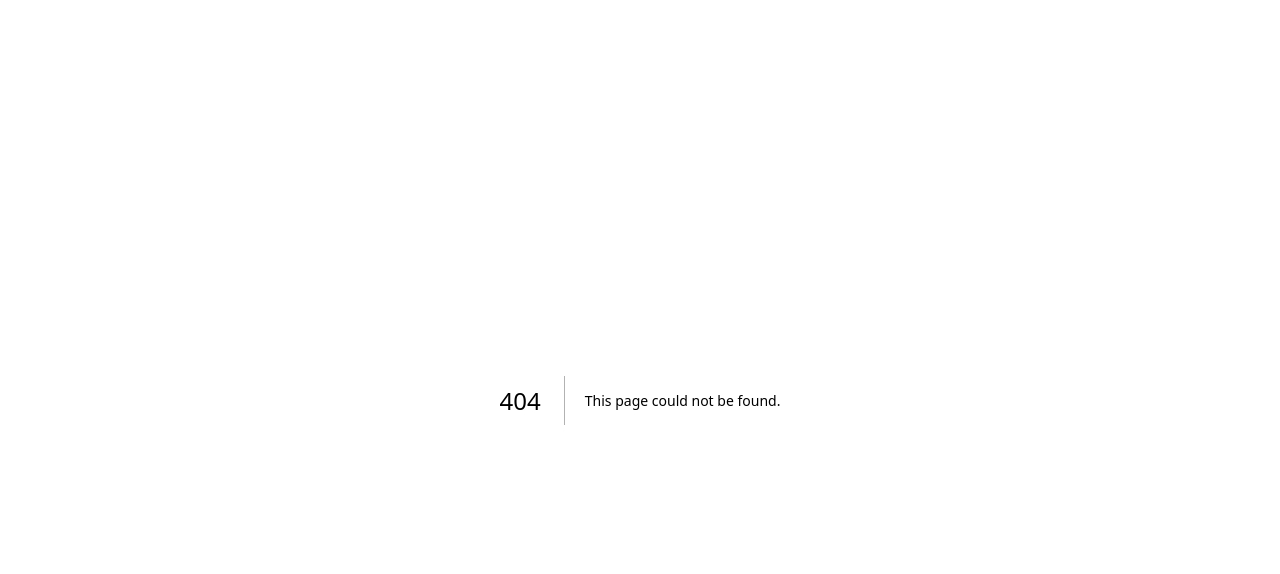
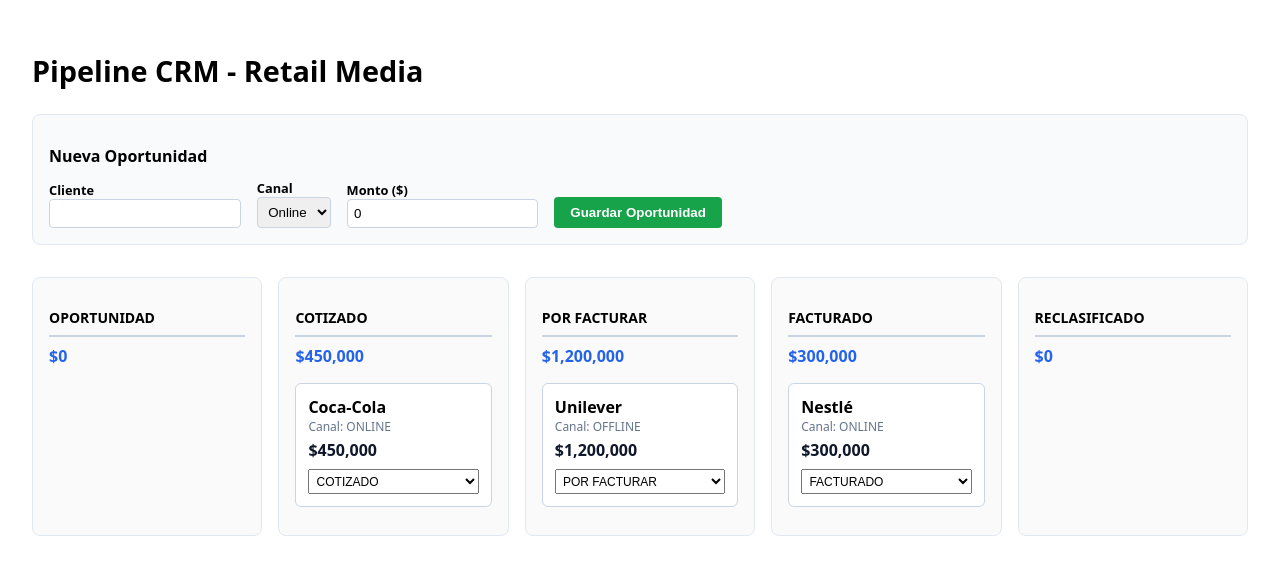
Before and after one commit to laureanochimento-art/crm_retail_media, a Next.js app: page /crm in a window 1280 px wide. Before the commit this address had no page. Shown: the top 574 px of the page. Built offline with nearby package versions, Linux system fonts and the light colour scheme.

Commit message:
Create page.tsx

```diff
--- /dev/null
+++ b/app/crm/page.tsx
@@ -0,0 +1,137 @@
+'use client';
+
+import { useState } from 'react';
+
+type EtapaCRM = 'OPORTUNIDAD' | 'COTIZADO' | 'POR_FACTURAR' | 'FACTURADO' | 'RECLASIFICADO';
+
+interface Oportunidad {
+  id: string;
+  cliente: string;
+  canal: 'ONLINE' | 'OFFLINE';
+  monto: number;
+  etapa: EtapaCRM;
+}
+
+const ETAPAS: EtapaCRM[] = ['OPORTUNIDAD', 'COTIZADO', 'POR_FACTURAR', 'FACTURADO', 'RECLASIFICADO'];
+
+export default function CrmPage() {
+  const [oportunidades, setOportunidades] = useState<Oportunidad[]>([
+    { id: '1', cliente: 'Coca-Cola', canal: 'ONLINE', monto: 450000, etapa: 'COTIZADO' },
+    { id: '2', cliente: 'Unilever', canal: 'OFFLINE', monto: 1200000, etapa: 'POR_FACTURAR' },
+    { id: '3', cliente: 'Nestlé', canal: 'ONLINE', monto: 300000, etapa: 'FACTURADO' },
+  ]);
+
+  const [cliente, setCliente] = useState('');
+  const [canal, setCanal] = useState<'ONLINE' | 'OFFLINE'>('ONLINE');
+  const [monto, setMonto] = useState(0);
+
+  const crearOportunidad = () => {
+    if (!cliente || monto <= 0) return;
+
+    const nueva: Oportunidad = {
+      id: crypto.randomUUID(),
+      cliente,
+      canal,
+      monto,
+      etapa: 'OPORTUNIDAD',
+    };
+
+    setOportunidades([...oportunidades, nueva]);
+    setCliente('');
+    setMonto(0);
+  };
+
+  const moverEtapa = (id: string, nuevaEtapa: EtapaCRM) => {
+    setOportunidades(
+      oportunidades.map((op) => (op.id === id ? { ...op, etapa: nuevaEtapa } : op))
+    );
+  };
+
+  const calcularTotalEtapa = (etapa: EtapaCRM) =>
+    oportunidades
+      .filter((op) => op.etapa === etapa)
+      .reduce((sum, op) => sum + op.monto, 0);
+
+  return (
+    <div style={{ padding: '2rem', fontFamily: 'system-ui, sans-serif' }}>
+      <h1 style={{ fontSize: '1.8rem', fontWeight: 'bold', marginBottom: '1.5rem' }}>
+        Pipeline CRM - Retail Media
+      </h1>
+
+      {/* FORMULARIO DE NUEVA OPORTUNIDAD */}
+      <div style={{ padding: '1rem', backgroundColor: '#f8fafc', borderRadius: '8px', border: '1px solid #e2e8f0', marginBottom: '2rem' }}>
+        <h2 style={{ fontSize: '1rem', fontWeight: 'bold', marginBottom: '0.75rem' }}>Nueva Oportunidad</h2>
+        <div style={{ display: 'flex', gap: '1rem', flexWrap: 'wrap', alignItems: 'flex-end' }}>
+          <div>
+            <label style={{ display: 'block', fontSize: '0.8rem', fontWeight: '600' }}>Cliente</label>
+            <input
+              type="text"
+              value={cliente}
+              onChange={(e) => setCliente(e.target.value)}
+              style={{ padding: '0.4rem', border: '1px solid #cbd5e1', borderRadius: '4px' }}
+            />
+          </div>
+          <div>
+            <label style={{ display: 'block', fontSize: '0.8rem', fontWeight: '600' }}>Canal</label>
+            <select
+              value={canal}
+              onChange={(e) => setCanal(e.target.value as 'ONLINE' | 'OFFLINE')}
+              style={{ padding: '0.4rem', border: '1px solid #cbd5e1', borderRadius: '4px' }}
+            >
+              <option value="ONLINE">Online</option>
+              <option value="OFFLINE">Offline</option>
+            </select>
+          </div>
+          <div>
+            <label style={{ display: 'block', fontSize: '0.8rem', fontWeight: '600' }}>Monto ($)</label>
+            <input
+              type="number"
+              value={monto}
+              onChange={(e) => setMonto(Number(e.target.value))}
+              style={{ padding: '0.4rem', border: '1px solid #cbd5e1', borderRadius: '4px' }}
+            />
+          </div>
+          <button
+            onClick={crearOportunidad}
+            style={{ backgroundColor: '#16a34a', color: '#fff', border: 'none', padding: '0.5rem 1rem', borderRadius: '4px', fontWeight: 'bold', cursor: 'pointer' }}
+          >
+            Guardar Oportunidad
+          </button>
+        </div>
+      </div>
+
+      {/* TABLERO PIPELINE */}
+      <div style={{ display: 'grid', gridTemplateColumns: 'repeat(auto-fit, minmax(200px, 1fr))', gap: '1rem' }}>
+        {ETAPAS.map((etapa) => (
+          <div key={etapa} style={{ border: '1px solid #e2e8f0', borderRadius: '8px', backgroundColor: '#fafafa', padding: '1rem' }}>
+            <h3 style={{ fontSize: '0.875rem', fontWeight: 'bold', borderBottom: '2px solid #cbd5e1', paddingBottom: '0.5rem', marginBottom: '0.5rem' }}>
+              {etapa.replace('_', ' ')}
+            </h3>
+            <div style={{ fontSize: '1rem', fontWeight: 'bold', color: '#2563eb', marginBottom: '1rem' }}>
+              ${calcularTotalEtapa(etapa).toLocaleString()}
+            </div>
+
+            {oportunidades
+              .filter((op) => op.etapa === etapa)
+              .map((op) => (
+                <div key={op.id} style={{ backgroundColor: '#fff', border: '1px solid #cbd5e1', padding: '0.75rem', borderRadius: '6px', marginBottom: '0.75rem' }}>
+                  <div style={{ fontWeight: 'bold' }}>{op.cliente}</div>
+                  <div style={{ fontSize: '0.75rem', color: '#64748b' }}>Canal: {op.canal}</div>
+                  <div style={{ fontWeight: '600', marginTop: '0.25rem', color: '#0f172a' }}>${op.monto.toLocaleString()}</div>
+                  <select
+                    value={op.etapa}
+                    onChange={(e) => moverEtapa(op.id, e.target.value as EtapaCRM)}
+                    style={{ marginTop: '0.5rem', width: '100%', fontSize: '0.75rem', padding: '0.2rem' }}
+                  >
+                    {ETAPAS.map((e) => (
+                      <option key={e} value={e}>{e.replace('_', ' ')}</option>
+                    ))}
+                  </select>
+                </div>
+              ))}
+          </div>
+        ))}
+      </div>
+    </div>
+  );
+}
```
